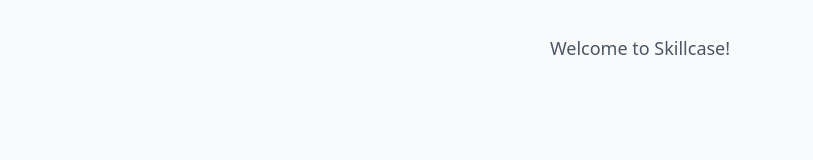
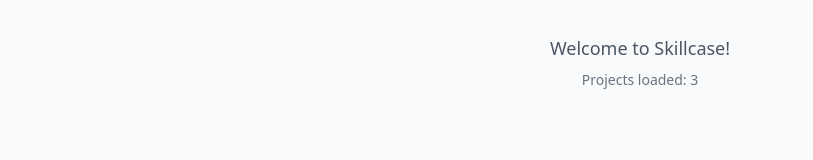
Before and after one commit to luebbertevan/skillcase, a React (Vite) app: page / in a window 1280 px wide. Shown: the part 135-295 px from the top of the page, without its empty margins (0-813 px from the left). Built offline with nearby package versions, Linux system fonts and the light colour scheme.

Commit message:
Types for portfolio projects. restructured spec

```diff
--- /dev/null
+++ b/src/data/projects.ts
@@ -0,0 +1,40 @@
+import { Project } from "../types/project";
+
+export const projects: Project[] = [
+	{
+		id: "task-manager",
+		title: "Task Manager App",
+		description:
+			"A full-stack task management application built with React and Node.js. Features include user authentication, real-time updates, and drag-and-drop task organization.",
+		technologies: ["React", "TypeScript", "Node.js", "PostgreSQL"],
+		links: [
+			{ type: "demo", url: "https://taskmanager-demo.com" },
+			{ type: "repo", url: "https://github.com/user/task-manager" },
+		],
+		datePosted: "2024-01-15",
+	},
+	{
+		id: "weather-dashboard",
+		title: "Weather Dashboard",
+		description:
+			"A responsive weather dashboard that displays current conditions and 7-day forecasts. Integrates with multiple weather APIs and includes location-based search.",
+		technologies: ["Vue.js", "JavaScript", "CSS3", "Weather API"],
+		links: [
+			{ type: "demo", url: "https://weather-dashboard.netlify.app" },
+			{ type: "repo", url: "https://github.com/user/weather-dashboard" },
+		],
+		datePosted: "2023-11-20",
+	},
+	{
+		id: "portfolio-site",
+		title: "Portfolio Website",
+		description:
+			"A clean, modern portfolio website showcasing my projects and skills. Built with performance and accessibility in mind.",
+		technologies: ["Next.js", "TypeScript", "Tailwind CSS"],
+		links: [
+			{ type: "demo", url: "https://myportfolio.dev" },
+			{ type: "repo", url: "https://github.com/user/portfolio" },
+		],
+		datePosted: "2023-09-10",
+	},
+];
--- a/src/routes/index.tsx
+++ b/src/routes/index.tsx
@@ -1,3 +1,5 @@
+import { projects } from "../data/projects";
+
 const NotFound = () => (
 	<div className="text-center">
 		<h2 className="text-2xl font-semibold text-gray-700 mb-4">
@@ -15,6 +17,9 @@
 		element: (
 			<div className="text-center">
 				<p className="text-lg text-gray-600">Welcome to Skillcase!</p>
+				<p className="text-sm text-gray-500 mt-2">
+					Projects loaded: {projects.length}
+				</p>
 			</div>
 		),
 	},
--- /dev/null
+++ b/src/types/project.ts
@@ -0,0 +1,13 @@
+export interface Project {
+	id: string; // slug-like id
+	title: string;
+	description: string;
+	technologies: string[]; // simple array of tech names
+	links: ProjectLink[];
+	datePosted: string; // ISO date string
+}
+
+export interface ProjectLink {
+	type: string; // "repo", "demo", "docs", etc.
+	url: string;
+}
```
Also changed, not shown: 1 other file (tests, documents, lock files or other folders).
